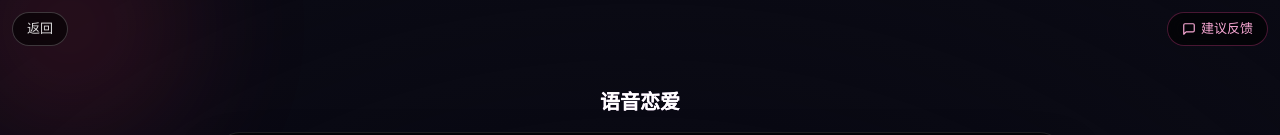
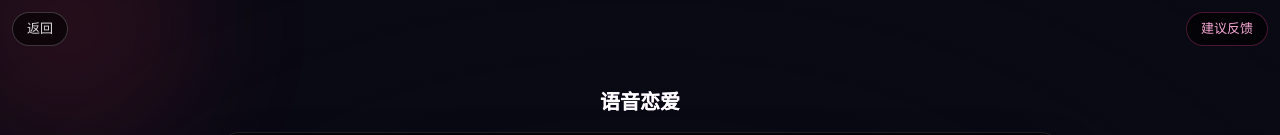
Before and after one commit to cnmgames/game, a Next.js app: page /games/voice-love in a window 1280 px wide. Shown: the top 135 px of the page. Built offline with nearby package versions, Linux system fonts and the light colour scheme.

Commit message:
Update GameFeedbackButton.tsx

```diff
--- a/components/GameFeedbackButton.tsx
+++ b/components/GameFeedbackButton.tsx
@@ -163,12 +163,8 @@ export default function GameFeedbackButton({ gameName }: { gameName: string }) {
           touchAction: "manipulation",
           whiteSpace: "nowrap",
           lineHeight: "1.5",
-          display: "inline-flex",
-          alignItems: "center",
-          gap: "5px",
         }}
       >
-        <MessageIcon size={14} color="#f9a8d4" />
         建议反馈
       </button>
 
```
